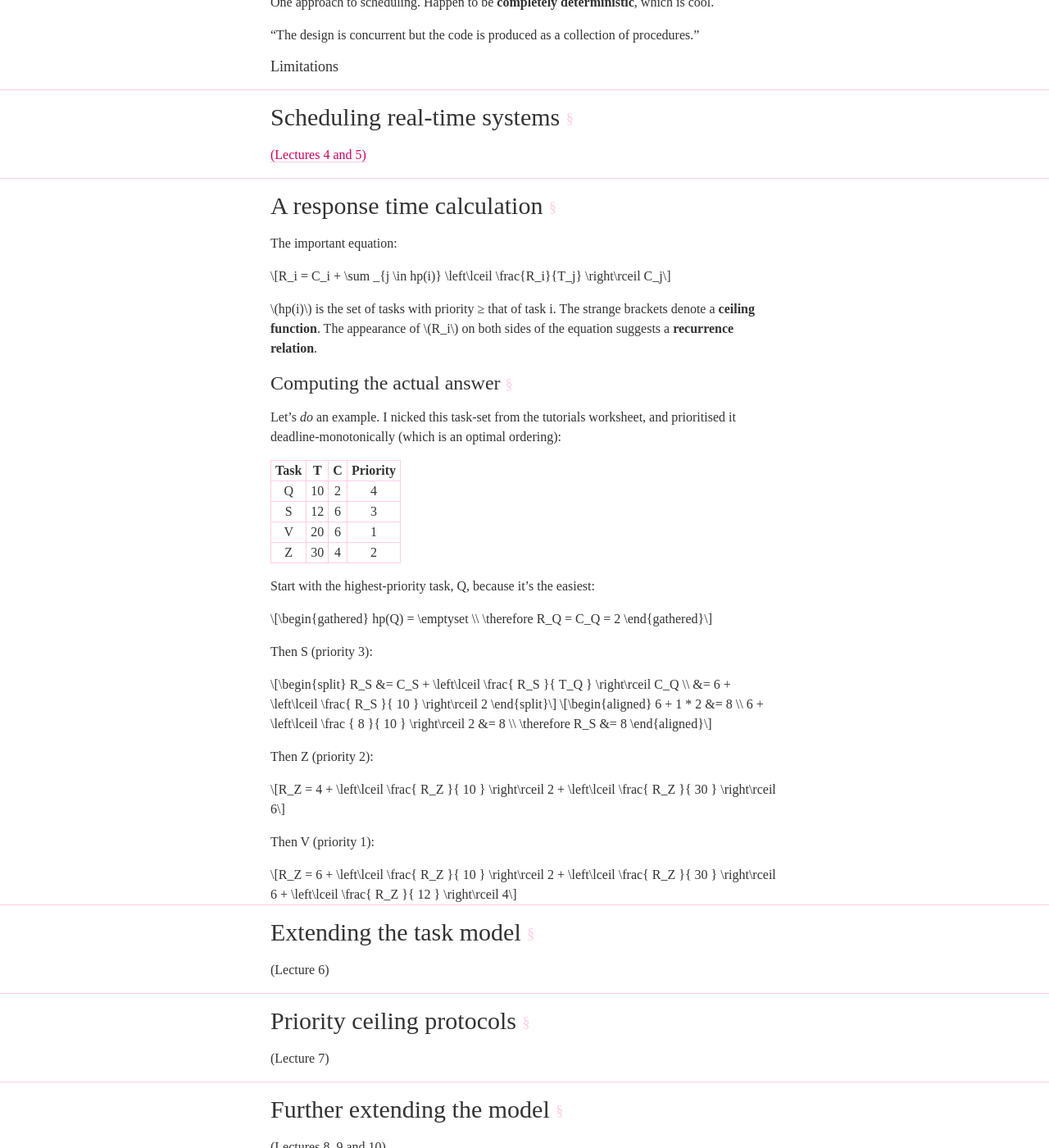
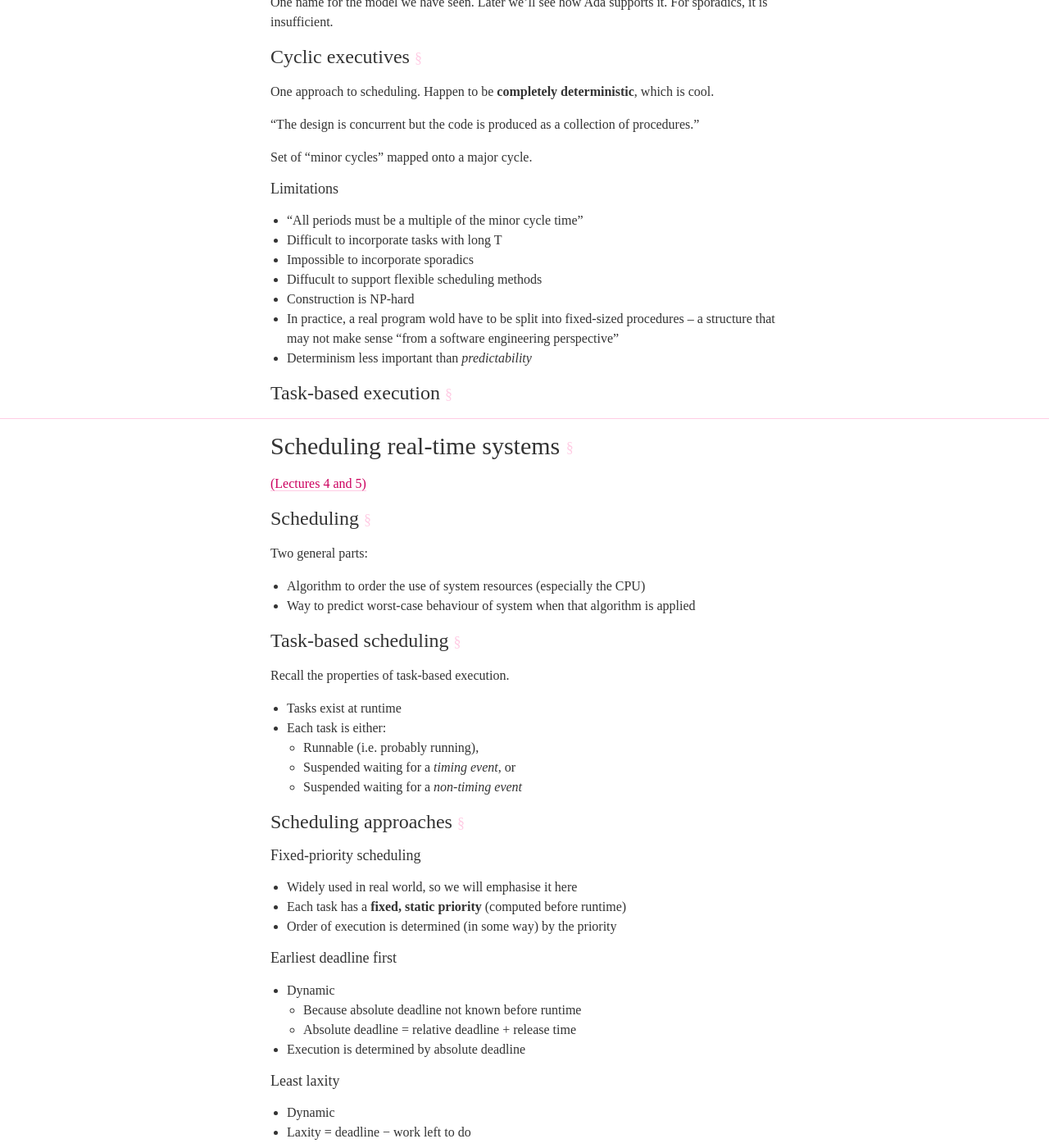
Before and after one commit to jclgoodwin/notes.joshuagoodw.in, a Jekyll site: the page built from pages/arts-autumn.md, in a window 1280 px wide and 1400 px high, scrolled down 2673 px. Shown: the whole window at 82% size. Built offline with Jekyll 4.4.1, drawn with Linux system fonts in a browser that asks for light colours; some web fonts are replaced; some of the changed text lies outside the part shown.

Commit message:
a bit of ARTS

```diff
--- a/pages/arts-autumn.md
+++ b/pages/arts-autumn.md
@@ -41,8 +41,6 @@ Time-triggered
 
 Event-triggered
 : Triggered by external or internal event. **Sporadic** if there's a bound on the event's _arrival interval_, **aperiodic** otherwise
-
-
 
 
 ## Computational models
@@ -141,13 +139,29 @@ This state may be shared with other computations, which complicates matters.
 Separate computations must wait to access the state.
 This must be done properly: we don't want a tight-deadline computation to be waiting for one that has a long one.
 
+### The Ravenscar profile/model
+
+One name for the model we have seen. Later we'll see how Ada supports it. For sporadics, it is insufficient.
+
 ### Cyclic executives
 
 One approach to scheduling. Happen to be **completely deterministic**, which is cool.
 
 "The design is concurrent but the code is produced as a collection of procedures."
 
+Set of "minor cycles" mapped onto a major cycle.
+
 #### Limitations
+
+* "All periods must be a multiple of the minor cycle time"
+* Difficult to incorporate tasks with long T
+* Impossible to incorporate sporadics
+* Diffucult to support flexible scheduling methods
+* Construction is NP-hard
+* In practice, a real program wold have to be split into fixed-sized procedures -- a structure that may not make sense "from a software engineering perspective"
+* Determinism less important than _predictability_
+
+### Task-based execution
 
 
 
@@ -156,7 +170,54 @@ One approach to scheduling. Happen to be **completely deterministic**, which is
 
 [(Lectures 4 and 5)](http://www-course.cs.york.ac.uk/arts/Lect4and5.pdf)
 
-## A response time calculation
+### Scheduling
+
+Two general parts:
+
+* Algorithm to order the use of system resources (especially the CPU)
+* Way to predict worst-case behaviour of system when that algorithm is applied
+
+### Task-based scheduling
+
+Recall the properties of task-based execution.
+
+* Tasks exist at runtime
+* Each task is either:
+  * Runnable (i.e. probably running),
+  * Suspended waiting for a _timing event_, or
+  * Suspended waiting for a _non-timing event_
+
+### Scheduling approaches
+
+#### Fixed-priority scheduling
+
+* Widely used in real world, so we will emphasise it here
+* Each task has a **fixed, static priority** (computed before runtime)
+* Order of execution is determined (in some way) by the priority
+
+#### Earliest deadline first
+
+* Dynamic
+  * Because absolute deadline not known before runtime
+  * Absolute deadline = relative deadline + release time
+* Execution is determined by absolute deadline
+
+#### Least laxity
+
+* Dynamic
+* Laxity = deadline − work left to do
+
+In practice, if context-switching has any overhead at all, and laxity is rechecked regularly,
+
+#### Value-n
+
+### Utilisation-based analysis
+
+
+
+### Response time--based analysis
+
+Response time = computation time + interference from other (higher- or equal-priority) tasks
 
 The important equation:
 
@@ -170,9 +231,9 @@ $$
 
 $$hp(i)$$ is the set of tasks with priority ≥ that of task i. The strange brackets denote a **ceiling function**. The appearance of $$R_i$$ on both sides of the equation suggests a **recurrence relation**.
 
-### Computing the actual answer
+#### Example
 
-Let's _do_ an example. I nicked this task-set from the tutorials worksheet, and prioritised it deadline-monotonically (which is an optimal ordering):
+Task-set stolen from the tutorials worksheet, and prioritised deadline-monotonically (which is an optimal ordering):
 
  Task |  T  |  C  | Priority
 ------|-----|-----|----------
@@ -184,7 +245,7 @@ Let's _do_ an example. I nicked this task-set from the tutorials worksheet, and
 ------|-----|-----|----------
    Z  |  30 |  4  | 2
 
-Start with the highest-priority task, Q, because it's the easiest:
+Start with the highest-priority task, Q, which experiences no interference:
 
 $$
 \begin{gathered}
@@ -266,6 +327,12 @@ $$
 So far, worst-case execution times have been conveniently provided.
 Where do they come from?
 
-Turns out WCET analysis is a big, hard problem.
+Turns out timing analysis is a big, hard problem.
 The unsolvability of the halting problem could suggest it's impossible!
 Needless to say, we'll only scratch the surface here.
+
+### Measurement
+
+A fool's errand.
+
+### Static analysis
```
Also changed, not shown: other parts of pages/arts-autumn.md (+1 -1 lines).
